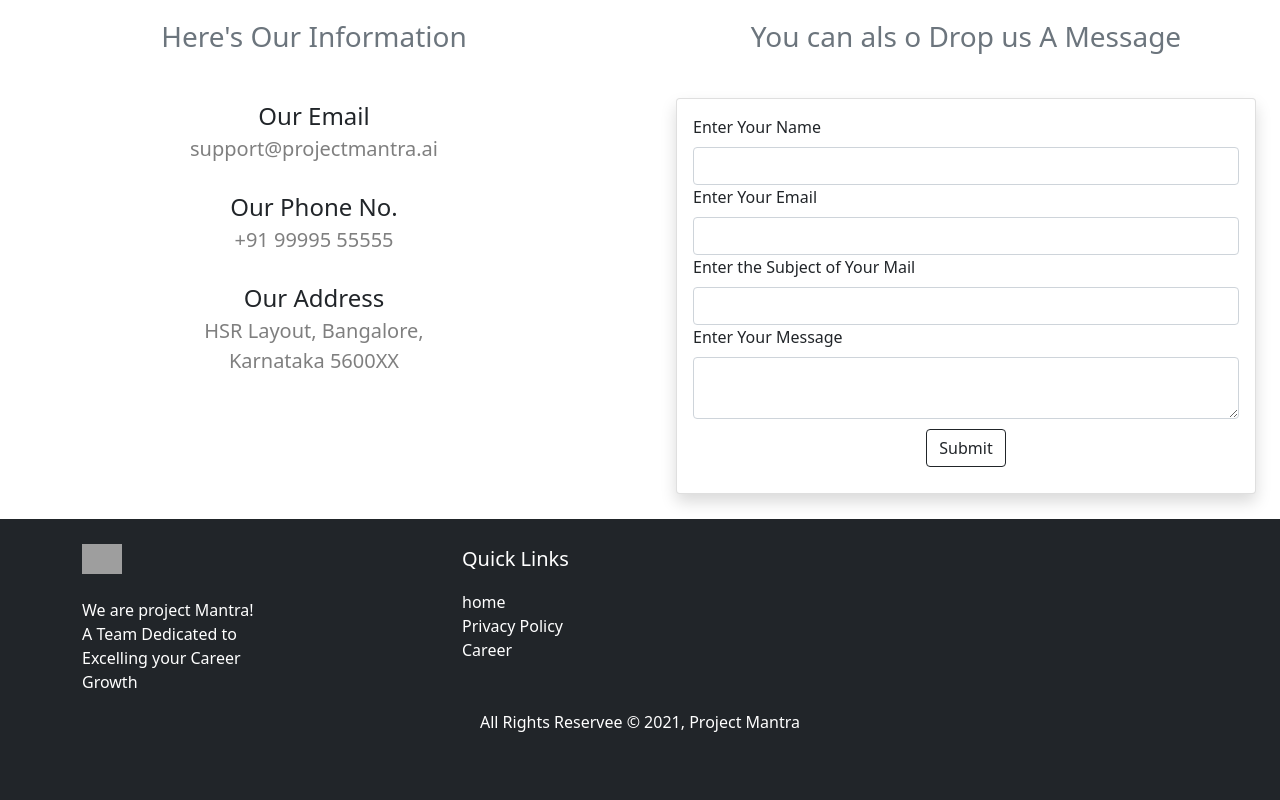
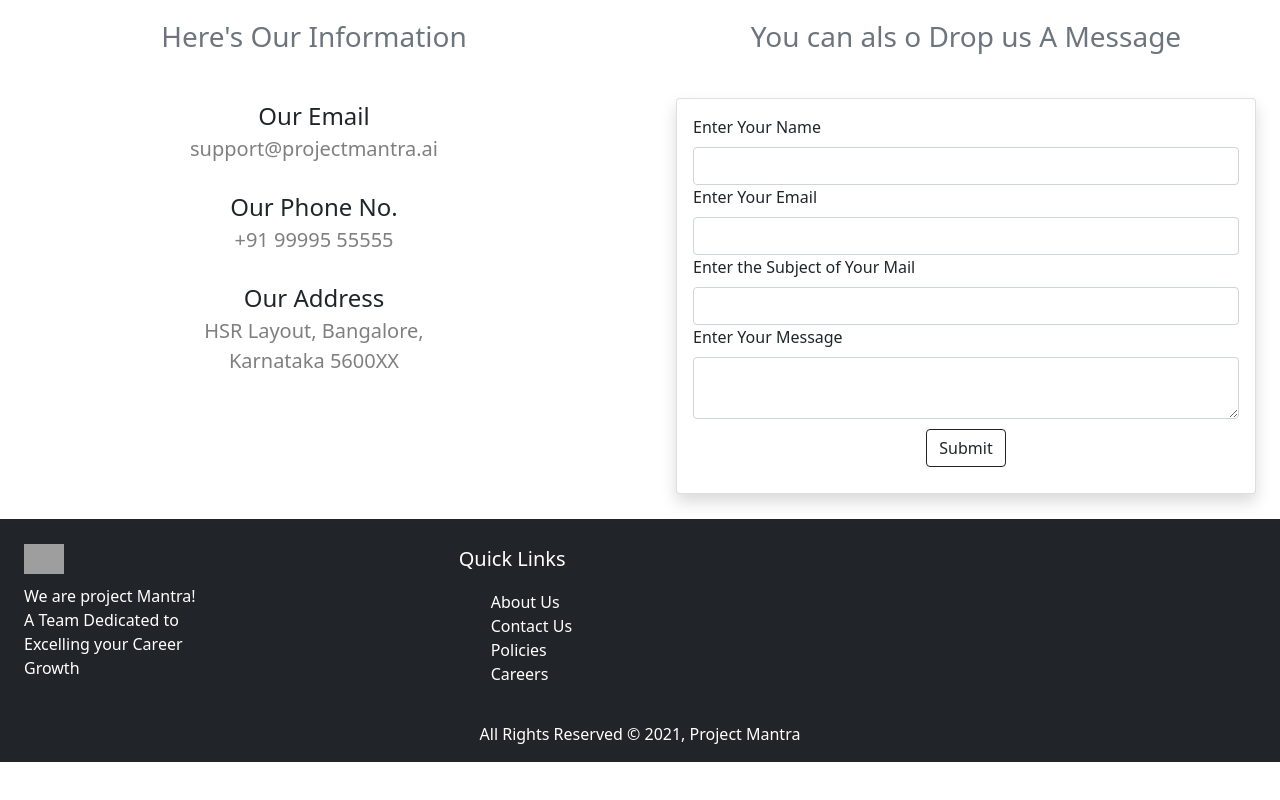
Before and after one commit to jacobdennisp/Single-Page-Website, a plain HTML site: page index.html in a window 1280 px wide. Shown: the part 2155-2955 px from the top of the page. After the commit the page ends 2917 px from the top, so only its background shows below. Drawn offline with Linux system fonts and the light colour scheme; grey boxes are pictures that could not be loaded.

```diff
--- a/index.html
+++ b/index.html
@@ -10,7 +10,6 @@
         <link href="assets/fa/css/font-awesome.css" rel="stylesheet">
         <link rel="preconnect" href="https://fonts.gstatic.com">
         <link href="https://fonts.googleapis.com/css2?family=Roboto:wght@100;300;400&display=swap" rel="stylesheet">
-
         <style>
             .color-teal{
                 color:#00ffbf;
@@ -22,6 +21,13 @@
                 font-weight: 400;
                 text-align: center;
                 vertical-align: middle;
+            }
+            .remove-bullets,.remove-text-decoration a{
+                list-style-type:none;
+                text-decoration: none;
+                color:white;
+                float:left;
+
             }
         </style>
 
@@ -125,7 +131,6 @@
                                 <img class="card-img-top" src="https://dummyimage.com/300x300/7140db/f0f0f0&text=Sample+Image">
                                 <div class="card-body">
                                     <h4 class="card-title">Team Member 1</h4>
-
                                 </div>
                                 <div class="card-footer">
                                     <p class="Card-text"> Lorem ipsum dolor sit amet, consectetur adipiscing elit</p>
@@ -137,7 +142,6 @@
                                 <img class="card-img-top" src="https://dummyimage.com/300x300/7140db/f0f0f0&text=Sample+Image">
                                 <div class="card-body">
                                     <h4 class="card-title">Team Member 2</h4>
-
                                 </div>
                                 <div class="card-footer">
                                     <p class="Card-text"> Lorem ipsum dolor sit amet, consectetur adipiscing elit</p>
@@ -218,30 +222,34 @@
                         </div>
                     </div>
                 </div>
-
             </section>
         </main>
-        <footer class="bg-dark" style="padding-top: 25px; padding-bottom: 50px;">
-            <div class="container">
-                <div class="row">
+        <footer class="bg-dark" style="padding-top: 25px; ">
+            <div class="container"></div>
+                <div class="row" style="padding-bottom: 20px;">
                     <div class="col-sm-12 col-md-4">
-                        <img src="https://projectmantra.ai/img/projectmantra_white.png" height="30px">
-                        <br><br>
-                        <p class="text-white text-justify">We are project Mantra!<br> A Team Dedicated to <br>Excelling your Career <br>Growth</p>
+                        <div class="container">
+                            <img src="https://projectmantra.ai/img/projectmantra_white.png" height="30px">
+                            <div>
+                                <p class="text-white" style="padding-top:10px">We are project Mantra!<br> A Team Dedicated to <br>Excelling your Career <br>Growth</p>
+                            </div>
+                        </div>
                     </div>
                     <div class="col-sm-12 col-md-4">
-                        <p class="text-white text-justify fs-5">Quick Links</p>
-                        <a class="text-decoration-none text-white" href="#">home</a><br>
-                        <a class="text-decoration-none text-white" href="#">Privacy Policy</a><br>
-                        <a class="text-decoration-none text-white" href="#">Career</a>
-                    </div>
-                    <div class="col-sm-12 col-md-4">
-
+                        <div class="container">
+                                <p class="text-white fs-5 ">Quick Links</p>
+                                <ul class="remove-bullets remove-text-decoration">
+                                    <li><a href="#">About Us</a></li>
+                                    <li><a href="#">Contact Us</a></li>
+                                    <li><a href="#">Policies</a></li>
+                                    <li><a href="#">Careers</a></li>
+                                </ul>
+                        </div>
                     </div>
                 </div>
                 <div class="row">
-                    <div class="text-center">
-                       <p class="text-white">All Rights Reservee &copy; 2021, <a href="projectmantra.ai" class="text-decoration-none text-white">Project Mantra</a></p>
+                    <div class="text-white text-center">
+                       <p class="text-white">All Rights Reserved &copy; 2021, <a href="projectmantra.ai" class="text-decoration-none text-white">Project Mantra</a></p>
 
                     </div>
                 </div>
```
Also changed, not shown: 1 other file.
